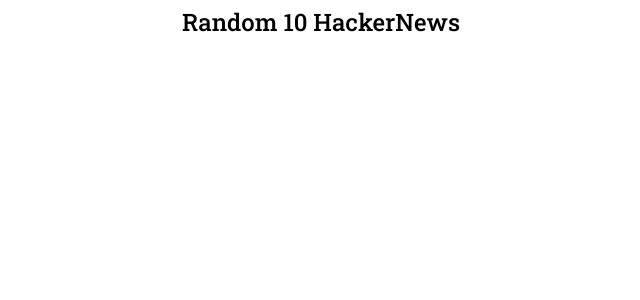
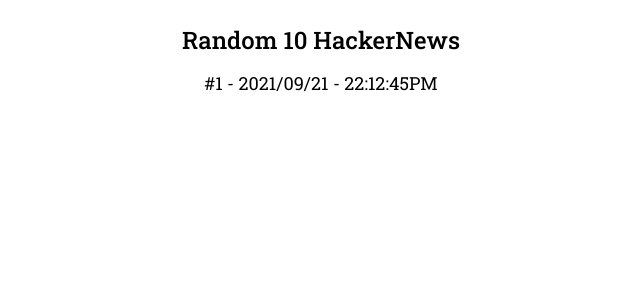
Before and after one commit to alailsonko/random-hacker-news, a React (Create React App) app: page / in a window 1280 px wide. Shown: the top 300 px of the page, without its empty margins (319-959 px from the left). Built offline with nearby package versions, Linux system fonts and the light colour scheme.

Commit message:
create h2, wrappernew, and card

```diff
--- a/src/page/Home/index.tsx
+++ b/src/page/Home/index.tsx
@@ -2,7 +2,10 @@
 import {
   Header,
   Container,
-  Nav
+  Nav,
+  H2,
+  WrapperNews,
+  Card
 } from './styles'
 
 const Home: FC = () => {
@@ -11,6 +14,14 @@
               <Nav>
                  <Header>Random 10 HackerNews</Header>
               </Nav>
+              <WrapperNews>
+
+                  <Card>
+                       <H2>
+                         #1 - 2021/09/21 - 22:12:45PM
+                       </H2>
+                  </Card>
+              </WrapperNews>
            </Container>
     )
 }
--- a/src/page/Home/styles.ts
+++ b/src/page/Home/styles.ts
@@ -7,13 +7,28 @@
  font-size: 24px;
 `
 
+export const H2 = styled.h2`
+ font-family: 'Roboto Slab', serif;
+ font-weight: 400;
+ font-size: 18px;
+`
+
 export const Container = styled.div`
   display: flex;
+  flex-direction: column;
 `
 
 export const Nav = styled.nav`
   display: flex;
-  margin-top: 0.4rem;
+  margin-top: 1.5rem;
   width: 100%;
   justify-content: center;
 `
+export const WrapperNews = styled.section`
+`
+export const Card = styled.div`
+  display: flex;
+  flex-direction: column;
+  justify-items: center;
+  align-items: center;
+`
```
